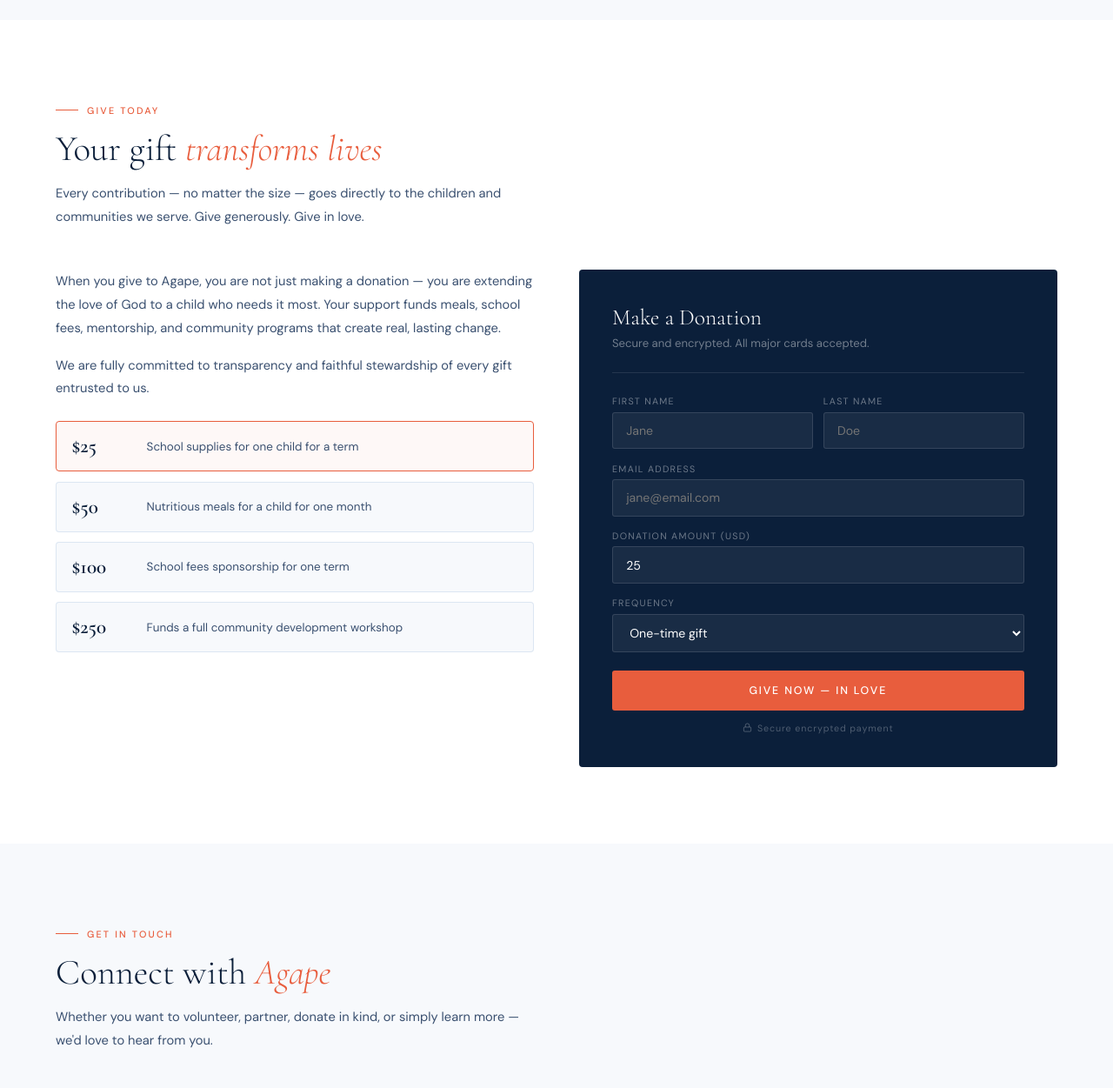
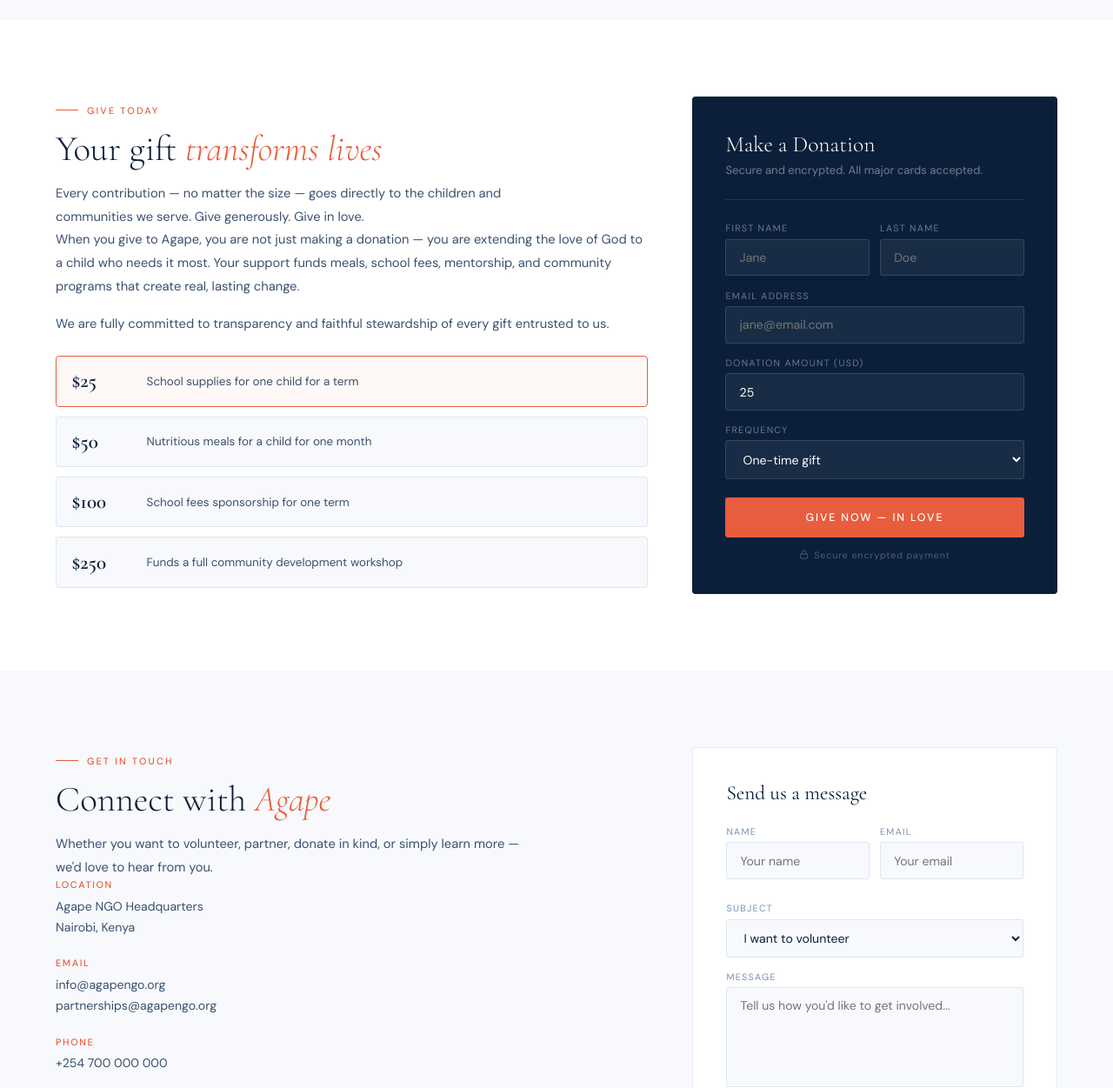
Before and after one commit to PurpleSta/Agape_website, a plain HTML site: page index.html in a window 1280 px wide. Shown: the part 4130-5381 px from the top of the page at 87% size. Drawn offline with nearby package versions, Linux system fonts and the light colour scheme.

Commit message:
Add files via upload

```diff
--- a/index.html
+++ b/index.html
@@ -195,7 +195,8 @@ section{padding:88px 5vw}
   display:grid;
   grid-template-columns:1fr 1fr;
   gap:4vw;
-  margin-top:3rem;
+  /* reduced top margin so the donate panel lines up with the section heading */
+  margin-top:0.6rem;
   align-items:start;
 }
 .donate-left p{font-size:.92rem;line-height:1.82;color:var(--tmid);margin-bottom:1rem}
@@ -254,7 +255,7 @@ section{padding:88px 5vw}
 
 /* ── CONTACT ── */
 #contact{background:var(--off)}
-.contact-grid{display:grid;grid-template-columns:.9fr 1.1fr;gap:5vw;margin-top:2.8rem;align-items:start}
+.contact-grid{display:grid;grid-template-columns:.9fr 1.1fr;gap:5vw;/* reduced so top aligns with heading */margin-top:0.6rem;align-items:start}
 .c-info{display:flex;flex-direction:column;gap:1.4rem}
 .c-block h4{font-size:.68rem;font-weight:500;letter-spacing:.15em;text-transform:uppercase;color:var(--coral);margin-bottom:.35rem}
 .c-block p{font-size:.88rem;line-height:1.72;color:var(--tmid)}
@@ -341,6 +342,14 @@ footer{background:#060f1e;padding:56px 5vw 28px;color:rgba(255,255,255,.3)}
 
 /* Accessibility: stronger focus outlines for keyboard users */
 a:focus, button:focus, input:focus, select:focus, textarea:focus{outline:3px solid rgba(24,120,180,.14);outline-offset:2px}
+
+/* donate/contact two-column grids */
+.donate-grid, .contact-grid-two{display:grid;grid-template-columns:1fr 420px;gap:4vw;align-items:start}
+.donate-left-col, .contact-left-col{min-width:0}
+@media(max-width:960px){
+  .donate-grid, .contact-grid-two{grid-template-columns:1fr;gap:1.2rem}
+  .donate-panel, .c-form{width:100%}
+}
 </style>
 </head>
 <body>
@@ -521,14 +530,12 @@ a:focus, button:focus, input:focus, select:focus, textarea:focus{outline:3px sol
 
 <!-- DONATE -->
 <section id="donate">
-  <div class="reveal">
+  <div class="donate-grid reveal">
+    <div class="donate-left-col">
       <div class="sec-label">Give Today</div>
       <h2 class="sec-title">Your gift <em>transforms lives</em></h2>
       <p class="sec-sub">Every contribution — no matter the size — goes directly to the children and communities we serve. Give generously. Give in love.</p>
-  </div>
 
-  <div class="donate-wrap reveal">
-    <!-- LEFT: context + tiers -->
       <div class="donate-left">
         <p>When you give to Agape, you are not just making a donation — you are extending the love of God to a child who needs it most. Your support funds meals, school fees, mentorship, and community programs that create real, lasting change.</p>
         <p>We are fully committed to transparency and faithful stewardship of every gift entrusted to us.</p>
@@ -539,9 +546,9 @@ a:focus, button:focus, input:focus, select:focus, textarea:focus{outline:3px sol
           <div class="tier" onclick="setTier(this,'250')"><div class="t-amt">$250</div><div class="t-desc">Funds a full community development workshop</div></div>
         </div>
       </div>
+    </div>
 
-    <!-- RIGHT: form panel -->
-    <div class="donate-panel">
+    <aside class="donate-panel">
       <div class="donate-panel-header">
         <h3>Make a Donation</h3>
         <p class="sub">Secure and encrypted. All major cards accepted.</p>
@@ -561,21 +568,21 @@ a:focus, button:focus, input:focus, select:focus, textarea:focus{outline:3px sol
         <svg width="11" height="11" viewBox="0 0 24 24" fill="none" stroke="currentColor" stroke-width="2"><rect x="3" y="11" width="18" height="11" rx="2"/><path d="M7 11V7a5 5 0 0110 0v4"/></svg>
         Secure encrypted payment
       </div>
-    </div>
+    </aside>
   </div>
 </section>
 
 <!-- CONTACT -->
 <section id="contact">
-  <div class="reveal">
+  <div class="contact-grid-two reveal">
+    <div class="contact-left-col">
       <div class="sec-label">Get In Touch</div>
       <h2 class="sec-title">Connect with <em>Agape</em></h2>
       <p class="sec-sub">Whether you want to volunteer, partner, donate in kind, or simply learn more — we'd love to hear from you.</p>
-  </div>
-  <div class="contact-grid reveal">
+
       <div class="c-info">
-      <div class="c-block"><h4>Location</h4><p>Agape NGO Headquarters<br>Nairobi, Kenya</p></div>
-      <div class="c-block"><h4>Email</h4><p>info@agapengo.org<br>partnerships@agapengo.org</p></div>
+        <div class="c-block"><h4>Location</h4><p>Agape NGO Headquarters<br/>Nairobi, Kenya</p></div>
+        <div class="c-block"><h4>Email</h4><p>info@agapengo.org<br/>partnerships@agapengo.org</p></div>
         <div class="c-block"><h4>Phone</h4><p>+254 700 000 000</p></div>
         <div class="c-block">
           <h4>Follow Our Work</h4>
@@ -592,6 +599,8 @@ a:focus, button:focus, input:focus, select:focus, textarea:focus{outline:3px sol
           </div>
         </div>
       </div>
+    </div>
+
     <div class="c-form">
       <h3>Send us a message</h3>
       <div style="display:grid;grid-template-columns:1fr 1fr;gap:.75rem">
@@ -610,6 +619,16 @@ a:focus, button:focus, input:focus, select:focus, textarea:focus{outline:3px sol
     </div>
   </div>
 </section>
+
+<style>
+/* donate/contact two-column grids */
+.donate-grid, .contact-grid-two{display:grid;grid-template-columns:1fr 420px;gap:4vw;align-items:start}
+.donate-left-col, .contact-left-col{min-width:0}
+@media(max-width:960px){
+  .donate-grid, .contact-grid-two{grid-template-columns:1fr;gap:1.2rem}
+  .donate-panel, .c-form{width:100%}
+}
+</style>
 
 <!-- FOOTER -->
 <footer>
```
Lines whose indentation alone changed are shown as unchanged.
